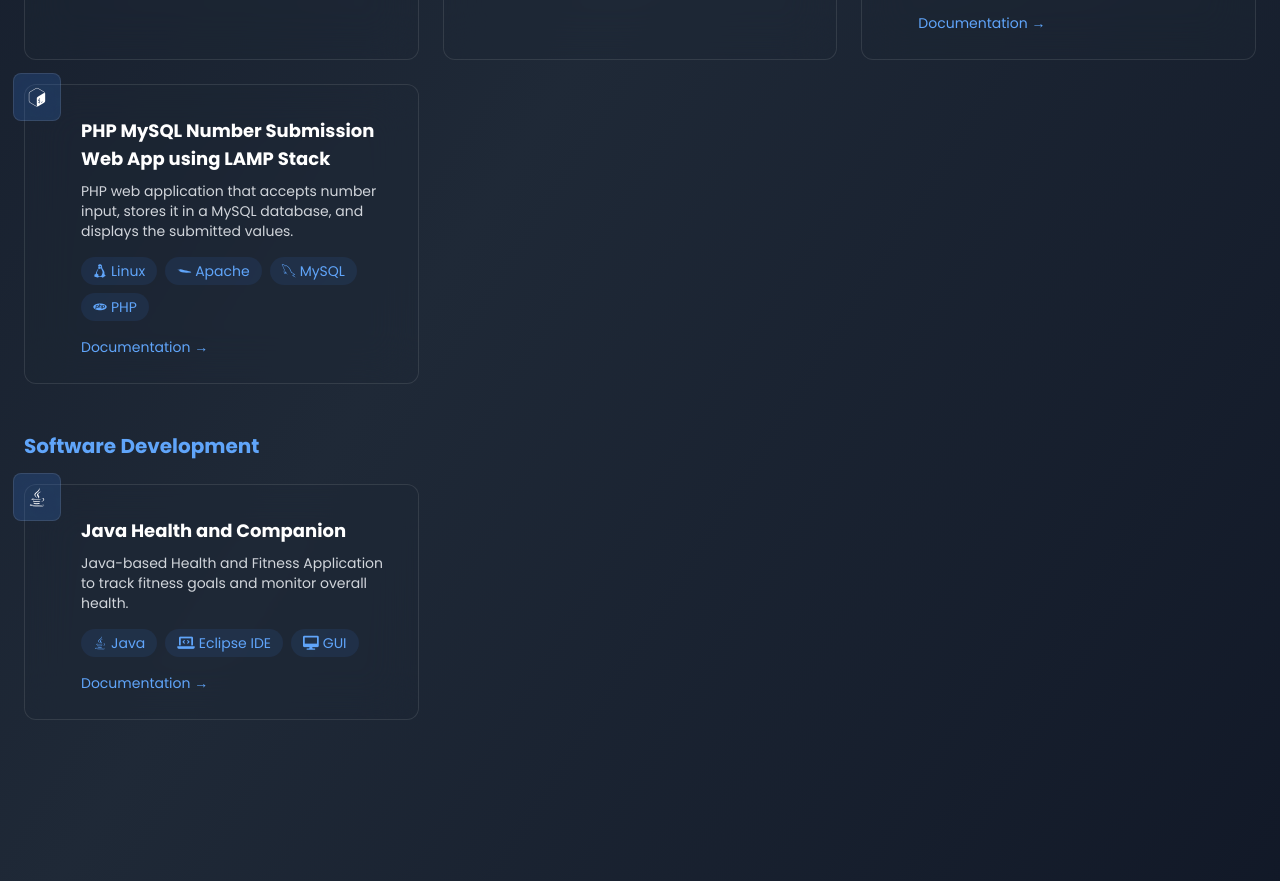
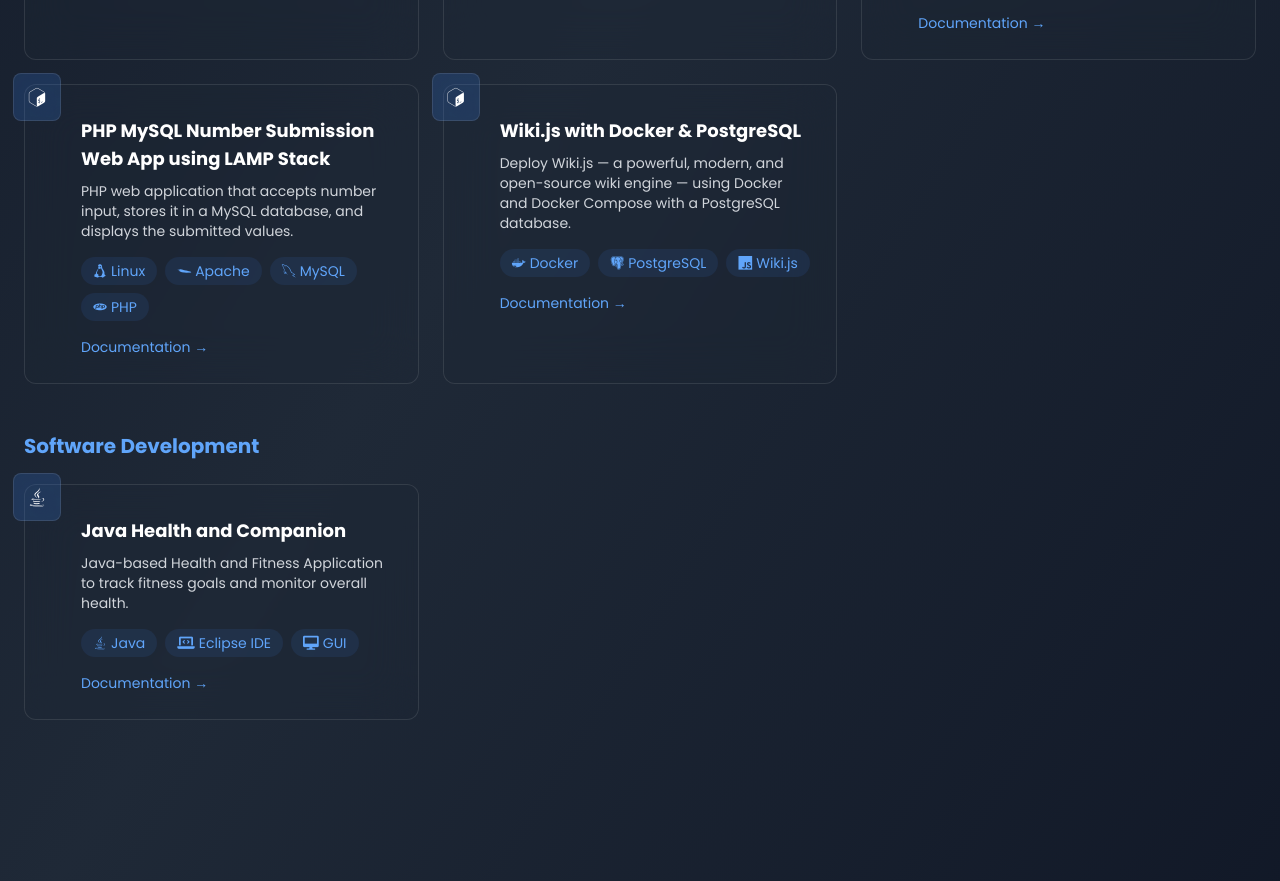
Before and after one commit to orvencasido/aws-cloud-resume-challenge, a plain HTML site: page website/basic-projects.html in a window 1280 px wide. Shown: the part 1045-1926 px from the top of the page. Drawn offline with nearby package versions, Linux system fonts and the light colour scheme; no server answers.

Commit message:
added project: wiki.js with docker

```diff
--- a/website/basic-projects.html
+++ b/website/basic-projects.html
@@ -284,6 +284,32 @@
                             </div>
                         </div>
 
+                        <!-- Project Card 6 -->
+                        <div class="bg-gray-800/30 backdrop-blur-xl p-4 sm:p-6 rounded-xl relative group hover:transform hover:scale-[1.01] transition-all duration-300 border border-white/10">
+                            <div class="absolute -left-2 sm:-left-3 -top-2 sm:-top-3 w-10 h-10 sm:w-12 sm:h-12 bg-blue-500/20 backdrop-blur-xl rounded-lg flex items-center justify-center transform group-hover:rotate-12 transition-transform duration-300 border border-white/10">
+                                <i class="devicon-bash-plain text-lg sm:text-xl text-white"></i>
+                            </div>
+                            <div class="pl-6 sm:pl-8">
+                                <h3 class="text-base sm:text-lg font-bold mt-2">Wiki.js with Docker & PostgreSQL</h3>
+                                <p class="mt-2 text-xs sm:text-sm text-gray-300">Deploy Wiki.js — a powerful, modern, and open-source wiki engine — using Docker and Docker Compose with a PostgreSQL database.</p>
+                                <div class="mt-3 sm:mt-4 flex flex-wrap gap-1.5 sm:gap-2">
+                                    <span class="px-2 sm:px-3 py-1 bg-blue-500/10 text-blue-400 rounded-full text-xs sm:text-sm flex items-center gap-1">
+                                        <i class="devicon-docker-plain text-xs sm:text-sm"></i>
+                                        Docker
+                                    </span>
+                                    <span class="px-2 sm:px-3 py-1 bg-blue-500/10 text-blue-400 rounded-full text-xs sm:text-sm flex items-center gap-1">
+                                        <i class="devicon-postgresql-plain text-xs sm:text-sm"></i>
+                                        PostgreSQL
+                                    </span>
+                                    <span class="px-2 sm:px-3 py-1 bg-blue-500/10 text-blue-400 rounded-full text-xs sm:text-sm flex items-center gap-1">
+                                        <i class="devicon-javascript-plain text-xs sm:text-sm"></i>
+                                        Wiki.js
+                                    </span>
+                                </div>
+                                <a href="https://github.com/orvencasido/LAMP-Stack" class="text-blue-400 hover:text-blue-300 mt-3 sm:mt-4 inline-block text-xs sm:text-sm">Documentation →</a>
+                            </div>
+                        </div>
+
                     </div>
                 </div>
 
```
